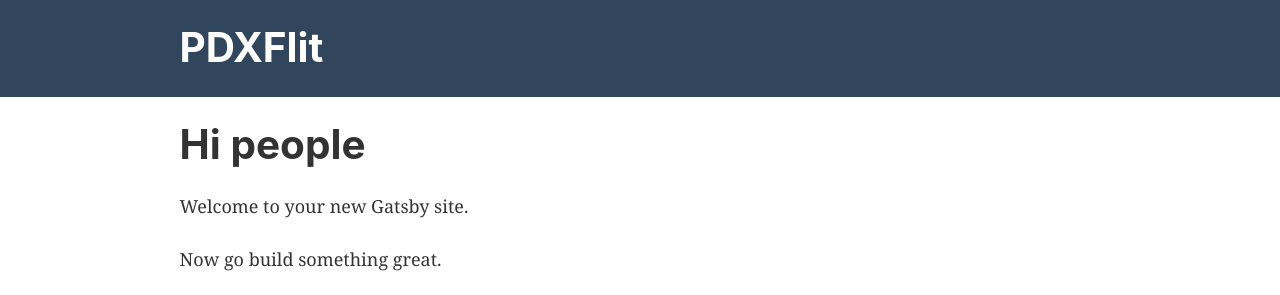
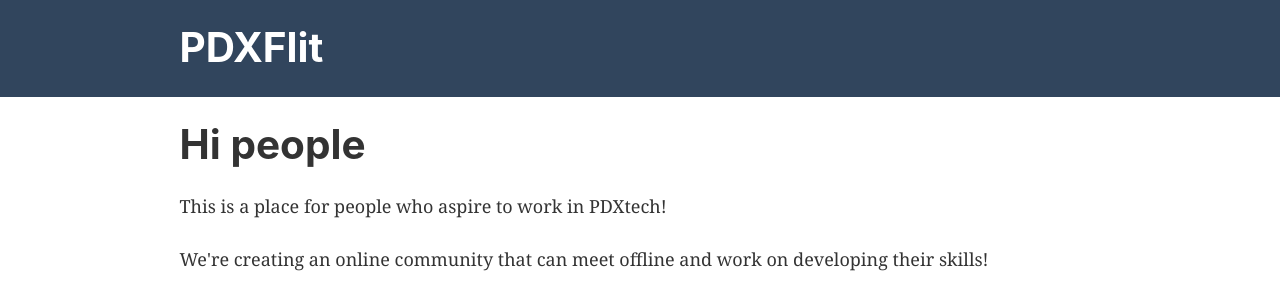
Before and after one commit to masenmatthews/PDXFLIT-Site, a Gatsby site: page / in a window 1280 px wide. Shown: the top 295 px of the page. Built offline with nearby package versions, Linux system fonts and the light colour scheme; Gatsby itself is replaced by a stand-in of ours.

Commit message:
Update index copy

```diff
--- a/src/pages/index.js
+++ b/src/pages/index.js
@@ -10,8 +10,11 @@ const IndexPage = () => (
   <Layout>
     <SEO title="Home" keywords={['gatsby', 'application', 'react']} />
     <h1>Hi people</h1>
-    <p>Welcome to your new Gatsby site.</p>
-    <p>Now go build something great.</p>
+    <p>This is a place for people who aspire to work in PDXtech!</p>
+    <p>
+      We're creating an online community that can meet offline and work on
+      developing their skills!
+    </p>
     <div className={styles.mainImage}>
       <Image />
     </div>
```
